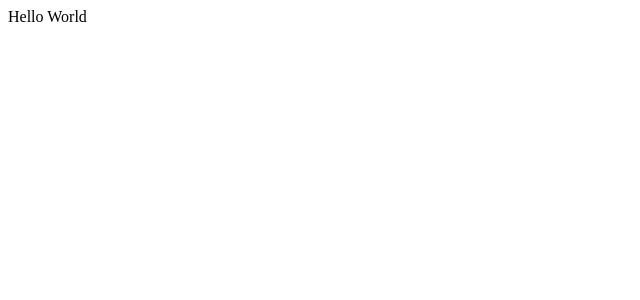
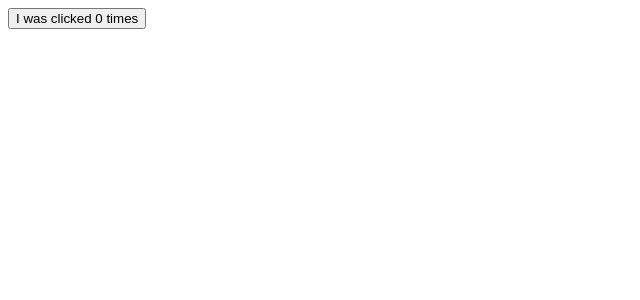
Before and after one commit to Lndubose/react_hooks_intro, a React (Create React App) app: page / in a window 1280 px wide. Shown: the top 300 px of the page, without its empty margins (0-640 px from the left). Built offline with nearby package versions, Linux system fonts and the light colour scheme.

Commit message:
Used useState

```diff
--- a/src/App.js
+++ b/src/App.js
@@ -1,8 +1,16 @@
+import { useState } from "react";
 
 function App() {
+  const [count, setCount] = useState(0)
+
+
+  const incrementCount = () => {
+    setCount(prevCount => prevCount + 1)
+  }
+
   return (
     <div className="App">
-      Hello World
+      <button onClick={incrementCount}>I was clicked {count} times</button>
     </div>
   );
 }
```
